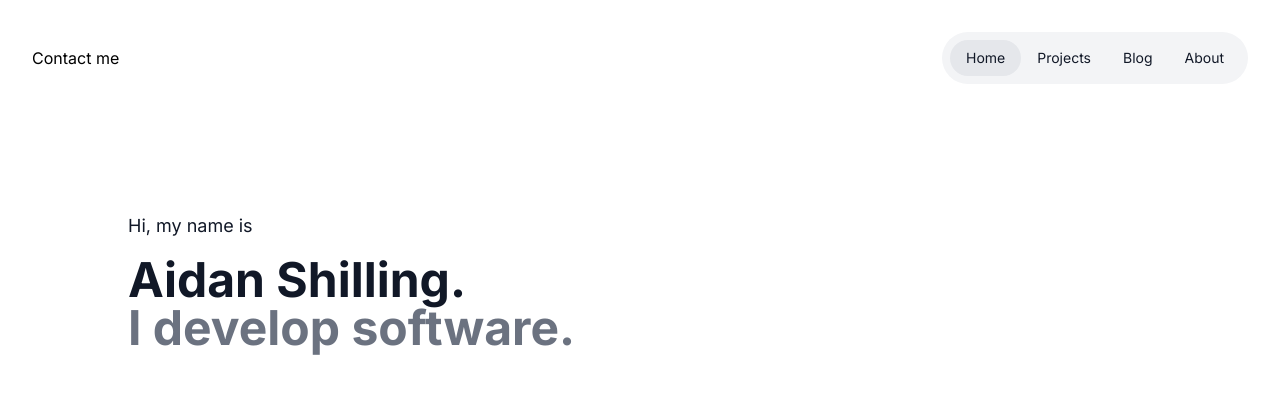
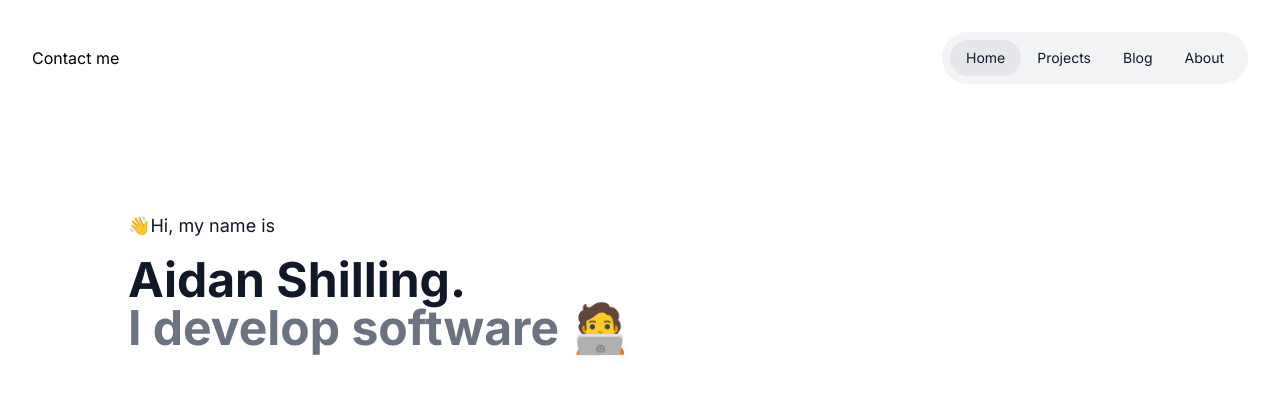
Before and after one commit to aidanshilling/aidanshilling.com, a Next.js app: page / in a window 1280 px wide. Shown: the top 394 px of the page. Built offline with nearby package versions, Linux system fonts and the light colour scheme.

Commit message:
Moved header to separate component

```diff
--- a/app/layout.tsx
+++ b/app/layout.tsx
@@ -5,8 +5,8 @@ import Navbar from "@/components/Navbar";
 const inter = Inter({ subsets: ["latin"] });
 
 export const metadata = {
-	title: "Create Next App",
-	description: "Generated by create next app",
+	title: "Aidan Shilling",
+	description: "If you're reading this, you are very cool😎. Have a nice!",
 };
 
 export default function RootLayout({ children }: { children: React.ReactNode }) {
--- a/app/page.tsx
+++ b/app/page.tsx
@@ -1,13 +1,10 @@
 import Container from "@/components/Container";
+import Header from "@/components/Heaader";
 
 export default function Home() {
 	return (
 		<Container>
-			<div className="text-gray-900 text-lg py-24">
-				<div className="mb-4">Hi, my name is</div>
-				<div className="text-5xl font-bold">Aidan Shilling.</div>
-				<div className="text-5xl font-bold text-gray-500">I develop software.</div>
-			</div>
+			<Header title="Aidan Shilling." subtitle="I develop software 🧑‍💻" intro="👋Hi, my name is" />
 		</Container>
 	);
 }
--- /dev/null
+++ b/components/Heaader.tsx
@@ -0,0 +1,17 @@
+interface HeaderProps {
+	title: string;
+	subtitle: string;
+	intro: string;
+}
+
+const Header = ({ title, subtitle, intro }: HeaderProps) => {
+	return (
+		<div className="text-gray-900 text-lg py-24">
+			<div className="mb-4">{intro}</div>
+			<div className="text-5xl font-bold">{title}</div>
+			<div className="text-5xl font-bold text-gray-500">{subtitle}</div>
+		</div>
+	);
+};
+
+export default Header;
```
